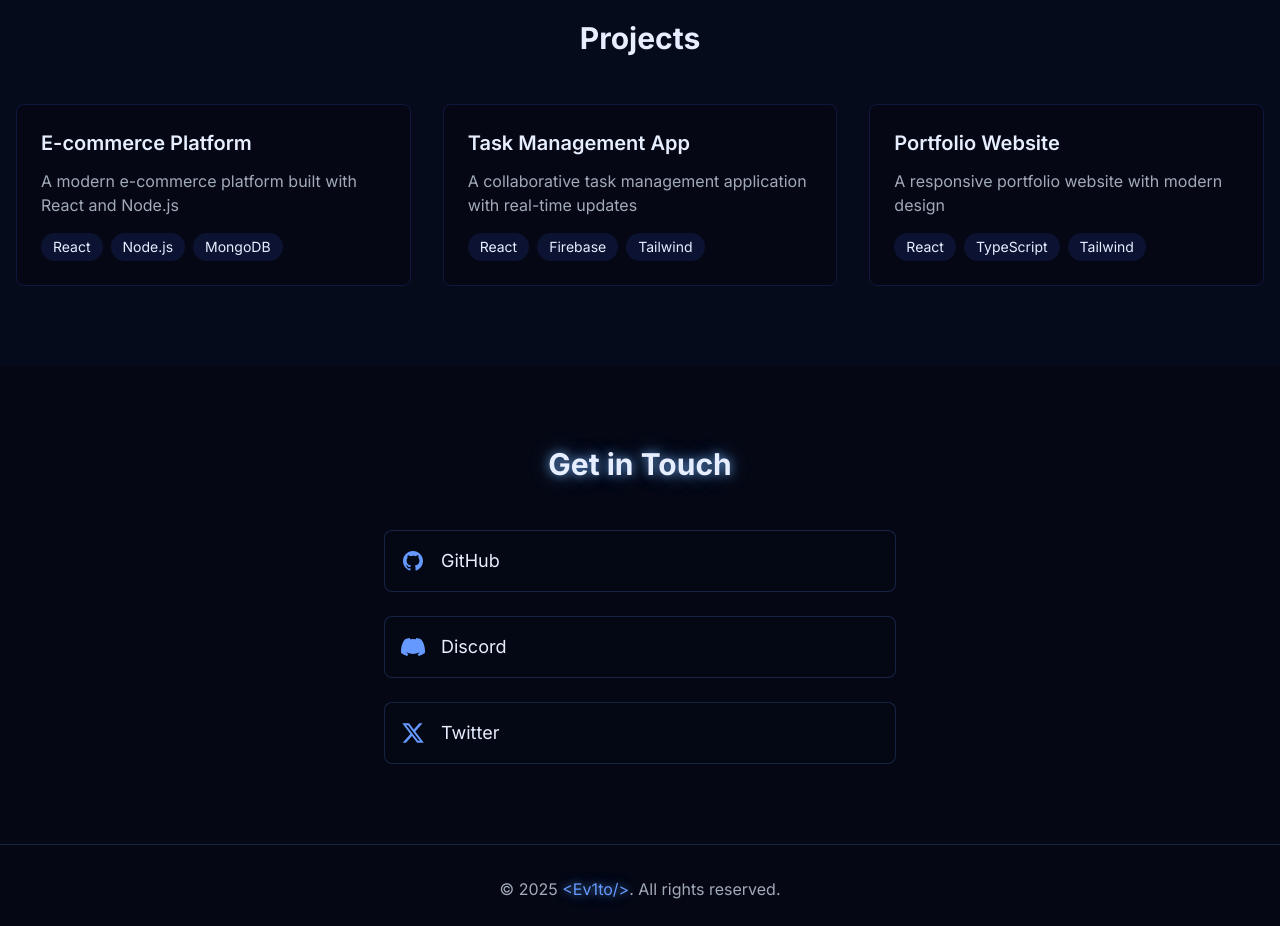
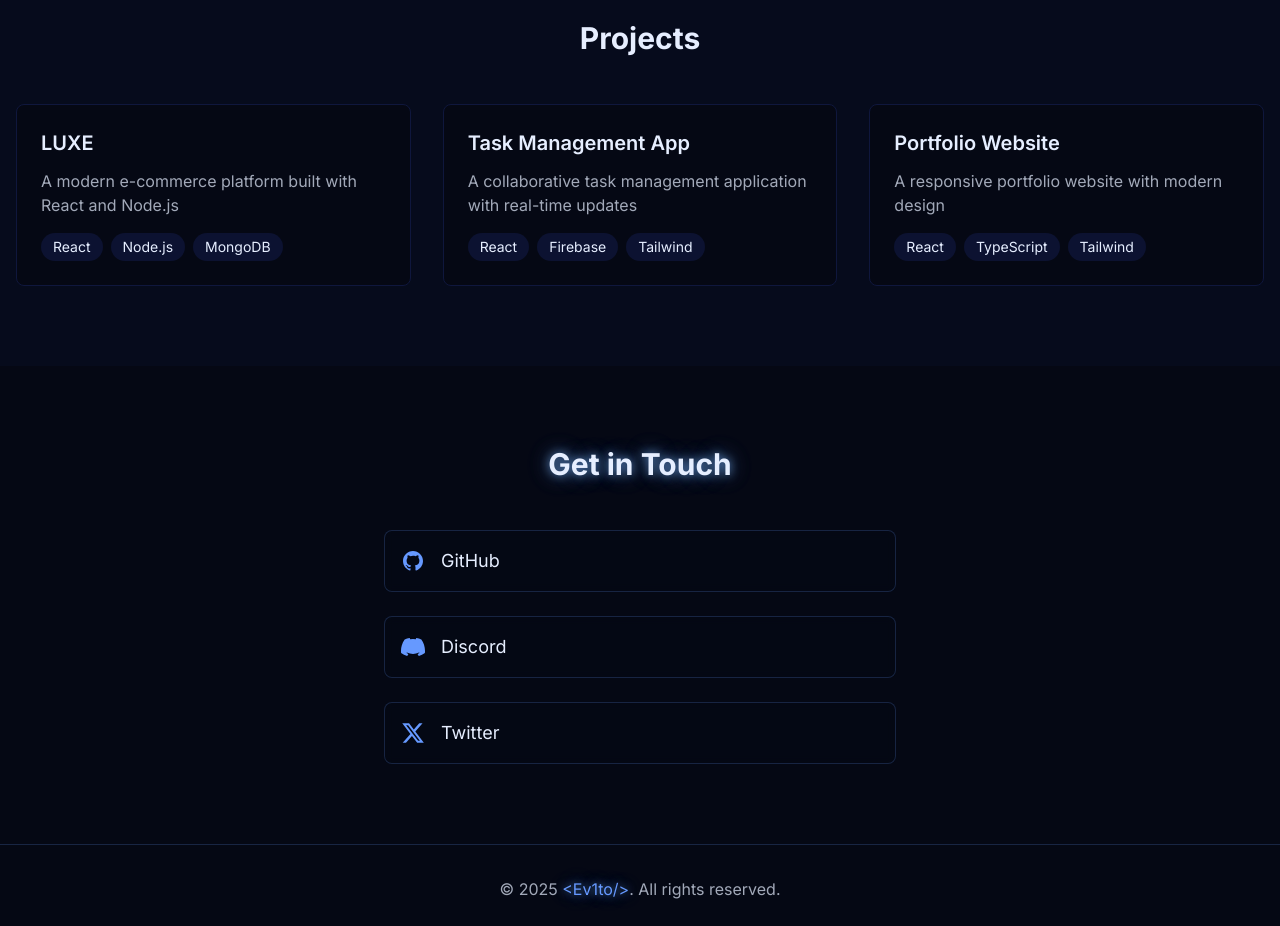
Before and after one commit to Ev1to/Ev1too-s-Hub, a React (Vite) app: page / in a window 1280 px wide. Shown: the part 1860-2786 px from the top of the page. Built offline with nearby package versions, Linux system fonts and the light colour scheme.

Commit message:
Update project section to add LUXE with clickable link

```diff
--- a/src/App.tsx
+++ b/src/App.tsx
@@ -235,9 +235,10 @@ const Skills = () => {
 const Projects = () => {
   const projects = [
     {
-      title: 'E-commerce Platform',
+      title: 'LUXE',
       description: 'A modern e-commerce platform built with React and Node.js',
       tech: ['React', 'Node.js', 'MongoDB'],
+      link: 'https://luxe-o.netlify.app/'
     },
     {
       title: 'Task Management App',
@@ -258,7 +259,20 @@ const Projects = () => {
         <div className="grid grid-cols-1 md:grid-cols-2 lg:grid-cols-3 gap-8">
           {projects.map((project) => (
             <div key={project.title} className="bg-background p-6 rounded-lg border border-border hover:border-electric-purple transition-colors">
-              <h3 className="text-xl font-semibold mb-3">{project.title}</h3>
+              <h3 className="text-xl font-semibold mb-3">
+                {project.link ? (
+                  <a
+                    href={project.link}
+                    target="_blank"
+                    rel="noopener noreferrer"
+                    className="hover:text-primary transition-colors"
+                  >
+                    {project.title}
+                  </a>
+                ) : (
+                  project.title
+                )}
+              </h3>
               <p className="text-foreground/70 mb-4">{project.description}</p>
               <div className="flex flex-wrap gap-2">
                 {project.tech.map((tech) => (
```
